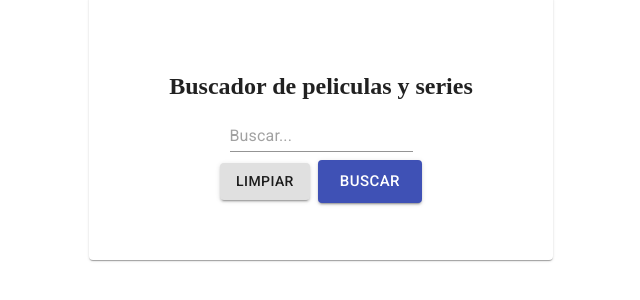
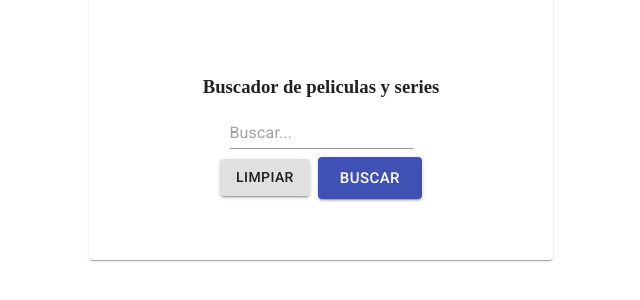
Before and after one commit to javieraizq88/buscadorPeliculas-React, a React (Create React App) app: page / in a window 1280 px wide. Shown: the part 280-580 px from the top of the page, without its empty margins (319-959 px from the left). Built offline with nearby package versions, Linux system fonts and the light colour scheme.

Commit message:
actualizacion titulo

```diff
--- a/src/pages/Home/index.js
+++ b/src/pages/Home/index.js
@@ -29,9 +29,9 @@ export default ({ history }) => {
             <Card className={clases.cardContainer}>
                 <Grid container className={clases.titleGridContainer}>
                     <Grid>
-                        <h2>
+                        <h3>
                             Buscador de peliculas y series
-                        </h2>
+                        </h3>
                     </Grid>
                 </Grid>
                 <TextField
```
